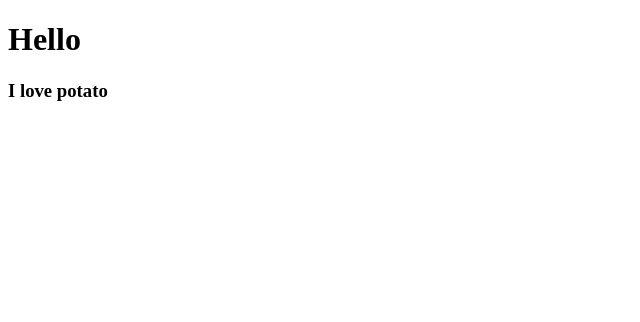
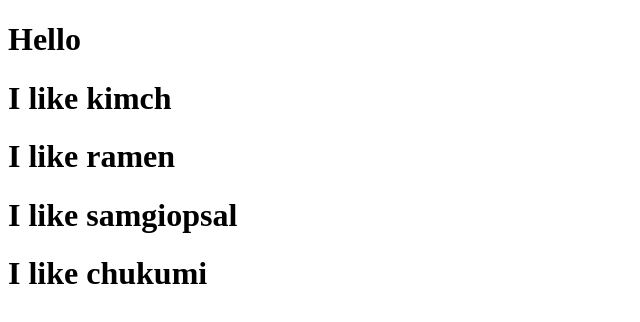
Before and after one commit to jooho99/movie_app_2019, a React (Create React App) app: page / in a window 1280 px wide. Shown: the top 322 px of the page, without its empty margins (0-640 px from the left). Built offline with nearby package versions, Linux system fonts and the light colour scheme.

Commit message:
#2.1 Reusable Components with JSX + Props

```diff
--- a/src/App.js
+++ b/src/App.js
@@ -1,11 +1,17 @@
 import React from 'react';
-import Potate from './Potato';
+
+function Food({ favourite }) {
+	return <h1>I like {favourite}</h1>;
+}
 
 function App() {
-  return (
+	return (
 		<div>
 			<h1>Hello</h1>
-			<Potate />
+			<Food favourite="kimch" />
+			<Food favourite="ramen" />
+			<Food favourite="samgiopsal" />
+			<Food favourite="chukumi" />
 		</div>
 	);
 }
--- a/src/Potato.js
+++ /dev/null
@@ -1,7 +0,0 @@
-import React from 'react';
-
-function Potato() {
-	return <h3>I love potato</h3>;
-}
-
-export default Potato;
```
